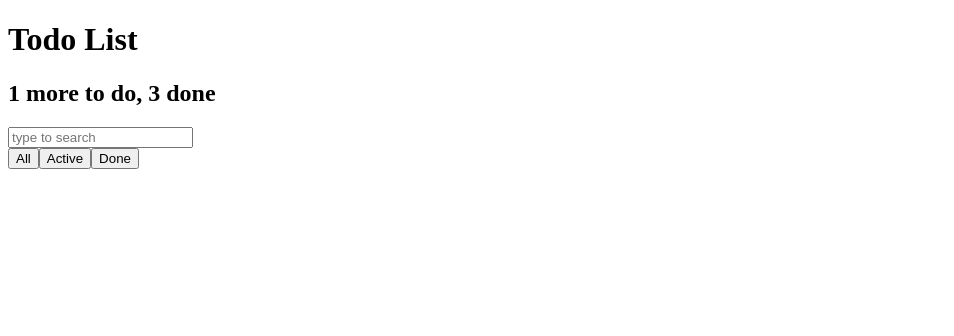
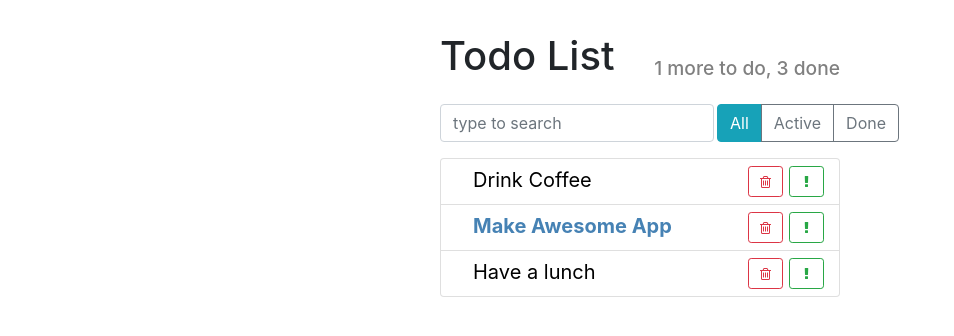
Before and after one commit to VovaKuzmenko/MyProject, a React app in the folder todo/: page / in a window 1280 px wide. Shown: the whole page, without its empty margins (0-954 px from the left). Built offline with nearby package versions, Linux system fonts and the light colour scheme.

Commit message:
add css, bug fixed todo-list-item

```diff
--- a/todo/public/index.html
+++ b/todo/public/index.html
@@ -2,8 +2,11 @@
 <html lang="en">
   <head>
     <meta charset="utf-8" />
-    <link rel="icon" href="%PUBLIC_URL%/favicon.ico" />
-    <meta name="viewport" content="width=device-width, initial-scale=1" />
+    <meta name="viewport" content="width=device-width, initial-scale=1, shrink-to-fit=no" />
+    <link rel="stylesheet"
+    href="https://stackpath.bootstrapcdn.com/font-awesome/4.7.0/css/font-awesome.min.css">
+  <link rel="stylesheet"
+    href="https://stackpath.bootstrapcdn.com/bootstrap/4.1.3/css/bootstrap.min.css">
 
     <title>ToDo App</title>
   </head>
--- a/todo/src/components/app-header/app-header.css
+++ b/todo/src/components/app-header/app-header.css
@@ -0,0 +1,12 @@
+.app-header {
+    align-items: flex-end;
+  }
+
+  .app-header h1 {
+    flex-grow: 1;
+  }
+
+  .app-header h2 {
+    font-size: 1.2rem;
+    color: grey;
+  }
--- a/todo/src/components/app-header/app-header.js
+++ b/todo/src/components/app-header/app-header.js
@@ -1,8 +1,9 @@
 import React from 'react';
+import './app-header.css';
 
 const AppHeader = ({toDo, done}) => {
   return (
-    <div>
+    <div className="app-header d-flex">
       <h1>Todo List</h1>
       <h2>{toDo} more to do, {done} done</h2>
     </div>
--- a/todo/src/components/app/app.css
+++ b/todo/src/components/app/app.css
@@ -0,0 +1,8 @@
+.todo-app {
+    margin: 2rem auto 0 auto;
+    max-width: 400px;
+  }
+
+  .top-panel {
+    margin: 1rem 0;
+  }
--- a/todo/src/components/app/app.js
+++ b/todo/src/components/app/app.js
@@ -5,22 +5,24 @@ import SearchPanel from '../search-panel';
 import TodoList from '../todo-list';
 import ItemStatusFilter from '../item-status-filter';
 
+import './app.css';
+
 const App = () => {
-
+  console.log(TodoList)
   const todoData = [
     { label: 'Drink Coffee', important: false, id: 1 },
     { label: 'Make Awesome App', important: true, id: 2 },
     { label: 'Have a lunch', important: false, id: 3 }
   ];
- // <TodoList todos={todoData} />
+
   return (
-    <div>
+    <div className="todo-app">
       <AppHeader toDo={1} done={3} />
-      <div>
+      <div className="top-panel d-flex">
         <SearchPanel />
         <ItemStatusFilter />
       </div>
-
+      <TodoList todos={todoData} />
     </div>
   );
 };
--- a/todo/src/components/item-status-filter/item-status-filter.js
+++ b/todo/src/components/item-status-filter/item-status-filter.js
@@ -1,11 +1,13 @@
 import React from 'react';
+
+import './item-status-filter.css';
 
 const ItemStatusFilter = () => {
   return (
-    <div>
-      <button type="button">All</button>
-      <button type="button">Active</button>
-      <button type="button">Done</button>
+    <div className="btn-group">
+      <button type="button" className="btn btn-info">All</button>
+      <button type="button" className="btn btn-outline-secondary">Active</button>
+      <button type="button" className="btn btn-outline-secondary">Done</button>
     </div>
   );
 };
--- a/todo/src/components/search-panel/search-panel.css
+++ b/todo/src/components/search-panel/search-panel.css
@@ -0,0 +1,5 @@
+.search-input {
+    width: auto;
+    flex-grow: 1;
+    margin-right: 3px;
+  }
--- a/todo/src/components/search-panel/search-panel.js
+++ b/todo/src/components/search-panel/search-panel.js
@@ -1,8 +1,12 @@
 import React from 'react';
+
+import './search-panel.css';
 
 const SearchPanel = () => {
   return (
-    <input type="text" placeholder="type to search" />
+    <input type="text"
+    className="form-control search-input"
+    placeholder="type to search" />
   );
 };
 
--- a/todo/src/components/todo-list-item/index.js
+++ b/todo/src/components/todo-list-item/index.js
@@ -1,4 +1,4 @@
-import TodoListItem from '../todo-list-item';
+import TodoListItem from './todo-list-item';
 
 
 export default TodoListItem;
--- a/todo/src/components/todo-list-item/todo-list-item.css
+++ b/todo/src/components/todo-list-item/todo-list-item.css
@@ -0,0 +1,24 @@
+.todo-list-item {
+    font-size: 1.25rem;
+  }
+
+  .todo-list-item button {
+    width: 35px;
+    margin: 3px;
+  }
+
+  .todo-list-item-label {
+    margin-left: 1.25rem;
+    line-height: 35px;
+    cursor: pointer;
+    user-select: none;
+  }
+
+  .todo-list-item.done .todo-list-item-label {
+    text-decoration: line-through;
+  }
+
+  .todo-list-item.important .todo-list-item-label {
+    font-weight: bold;
+    color: steelblue;
+  }
--- a/todo/src/components/todo-list-item/todo-list-item.js
+++ b/todo/src/components/todo-list-item/todo-list-item.js
@@ -1,6 +1,8 @@
 import React from 'react';
 
-const TodoListItem = ({ label, important = false }) => {
+import './todo-list-item.css';
+
+const TodoListItem = ({label, important=false}) => {
 
   const style = {
     color: important ? 'steelblue' : 'black',
@@ -8,16 +10,17 @@ const TodoListItem = ({ label, important = false }) => {
   };
 
   return (
-    <span>
-      <span style={style}>
+    <span className="todo-list-item">
+      <span className="todo-list-item-label" style={style}>
         {label}
       </span>
-      <button type="button">
-        <i />
+      <button type="button" className="btn btn-outline-success btn-sm float-right">
+        <i className="fa fa-exclamation"/>
       </button>
 
-      <button type="button">
-        <i />
+      <button type="button"
+              className="btn btn-outline-danger btn-sm float-right">
+        <i className="fa fa-trash-o"/>
       </button>
     </span>
   );
--- a/todo/src/components/todo-list/todo-list.css
+++ b/todo/src/components/todo-list/todo-list.css
@@ -0,0 +1,3 @@
+.todo-list .list-group-item {
+    padding: .25rem .75rem;
+  }
--- a/todo/src/components/todo-list/todo-list.js
+++ b/todo/src/components/todo-list/todo-list.js
@@ -10,7 +10,7 @@ const TodoList = ({ todos }) => {
 
     return (
       <li key={id} className="list-group-item">
-        <TodoListItem {...itemProps } />
+        <TodoListItem {... itemProps} />
       </li>
     );
   });
```
